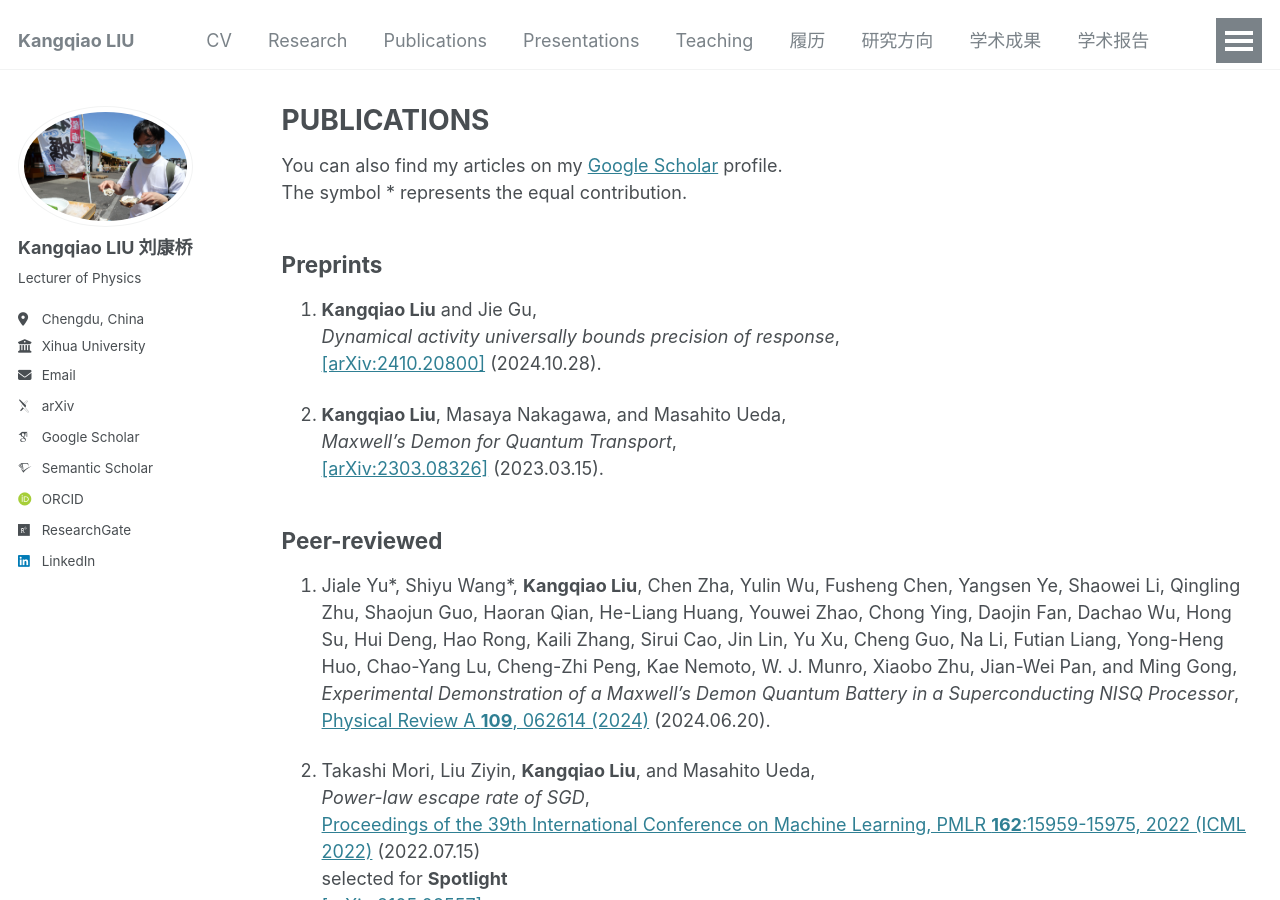
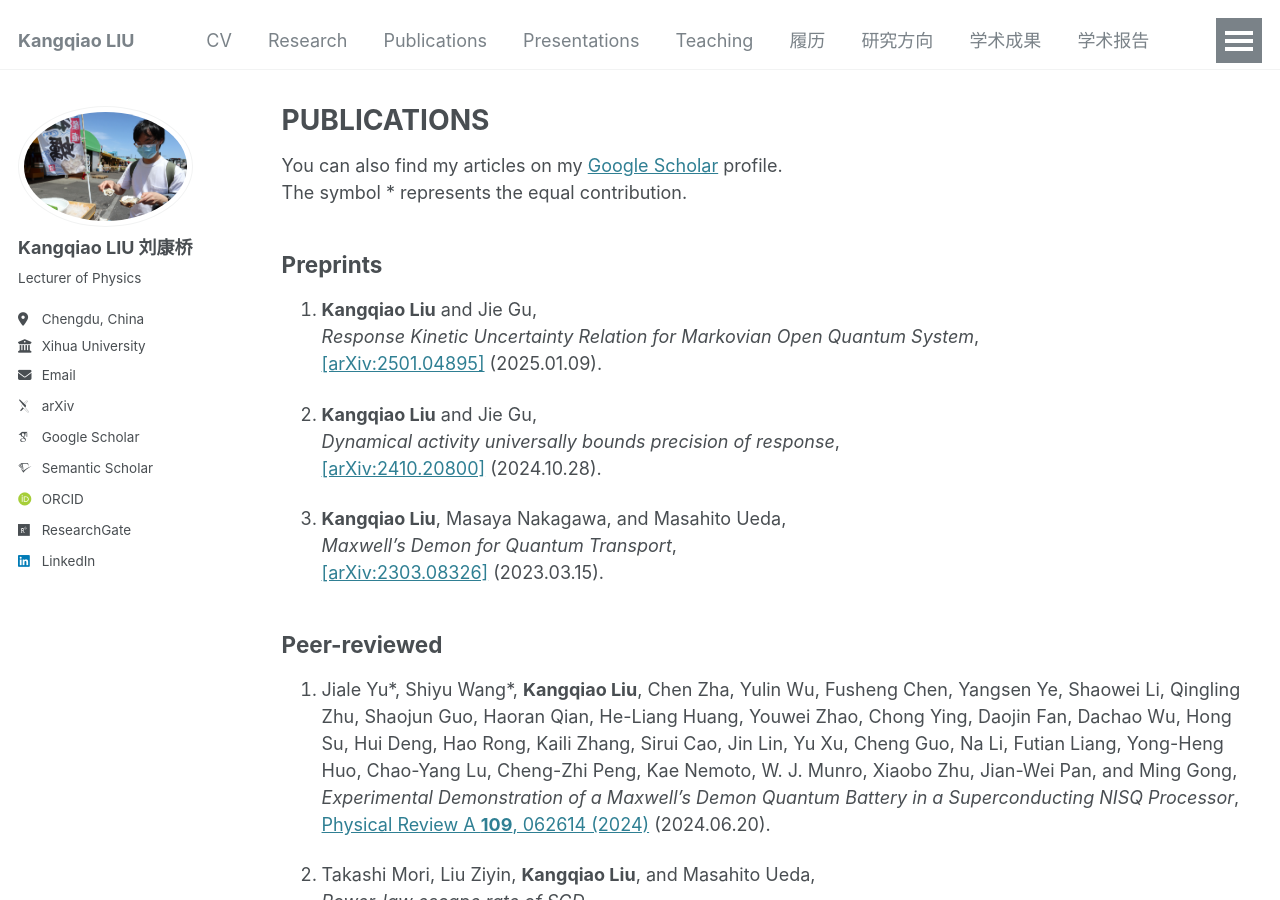
Before and after one commit to KangqiaoLiu/KangqiaoLiu.github.io, a Jekyll site: the page built from _pages/publications.md, in a window 1280 px wide and 900 px high. Built offline with Jekyll 4.4.1, drawn with Linux system fonts in a browser that asks for light colours; some web fonts are replaced.

Commit message:
Update publications.md

```diff
--- a/_pages/publications.md
+++ b/_pages/publications.md
@@ -14,10 +14,14 @@
 
 ## **Preprints**
 1. **Kangqiao Liu** and Jie Gu,<br />
+  *Response Kinetic Uncertainty Relation for Markovian Open Quantum System*,<br />
+  [[arXiv:2501.04895]](https://arxiv.org/abs/2501.04895) (2025.01.09).
+
+2. **Kangqiao Liu** and Jie Gu,<br />
   *Dynamical activity universally bounds precision of response*,<br />
   [[arXiv:2410.20800]](https://arxiv.org/abs/2410.20800) (2024.10.28).
 
-2. **Kangqiao Liu**, Masaya Nakagawa, and Masahito Ueda,<br />
+3. **Kangqiao Liu**, Masaya Nakagawa, and Masahito Ueda,<br />
   *Maxwell's Demon for Quantum Transport*,<br />
   [[arXiv:2303.08326]](https://arxiv.org/abs/2303.08326) (2023.03.15).
 
```
